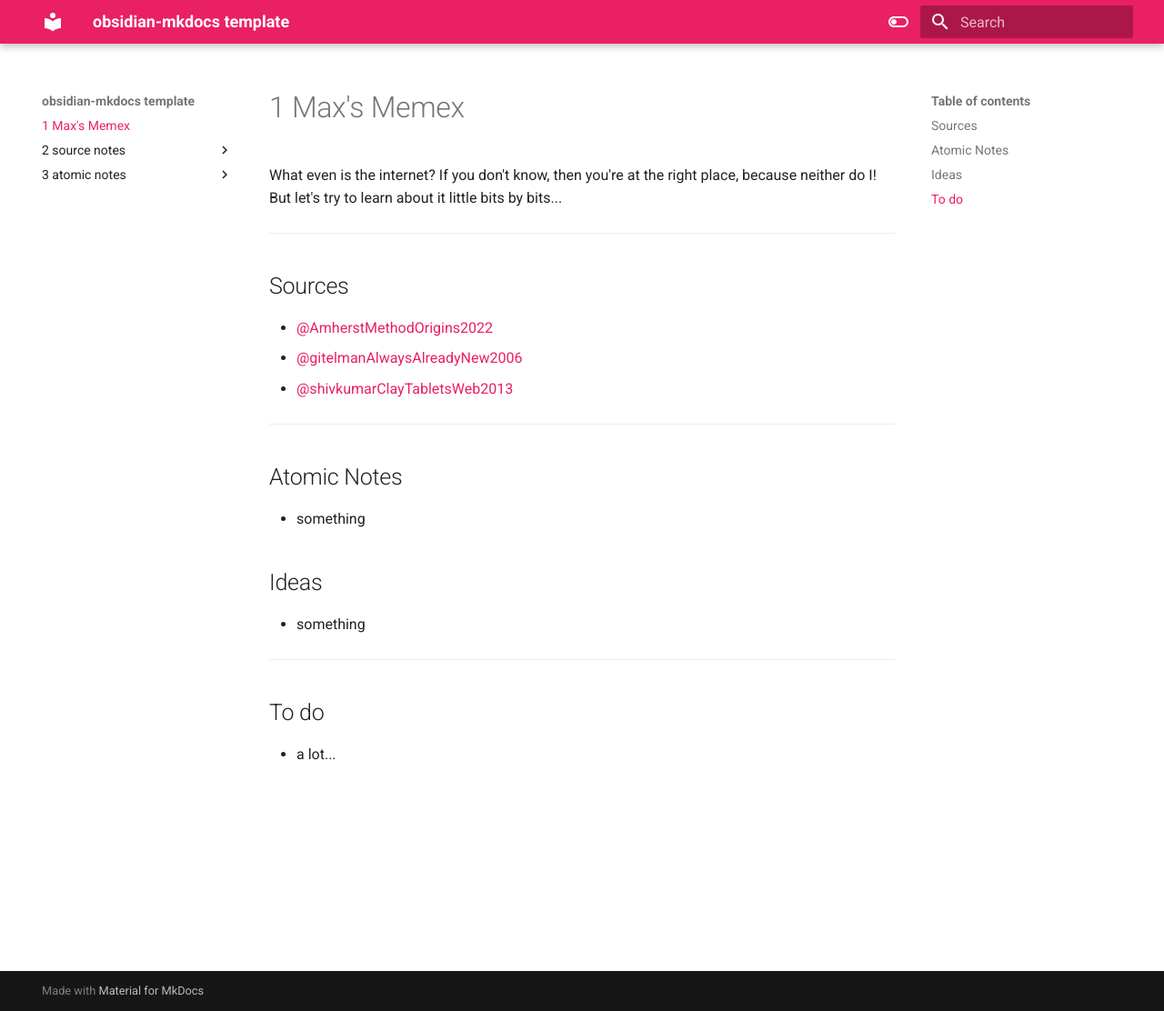
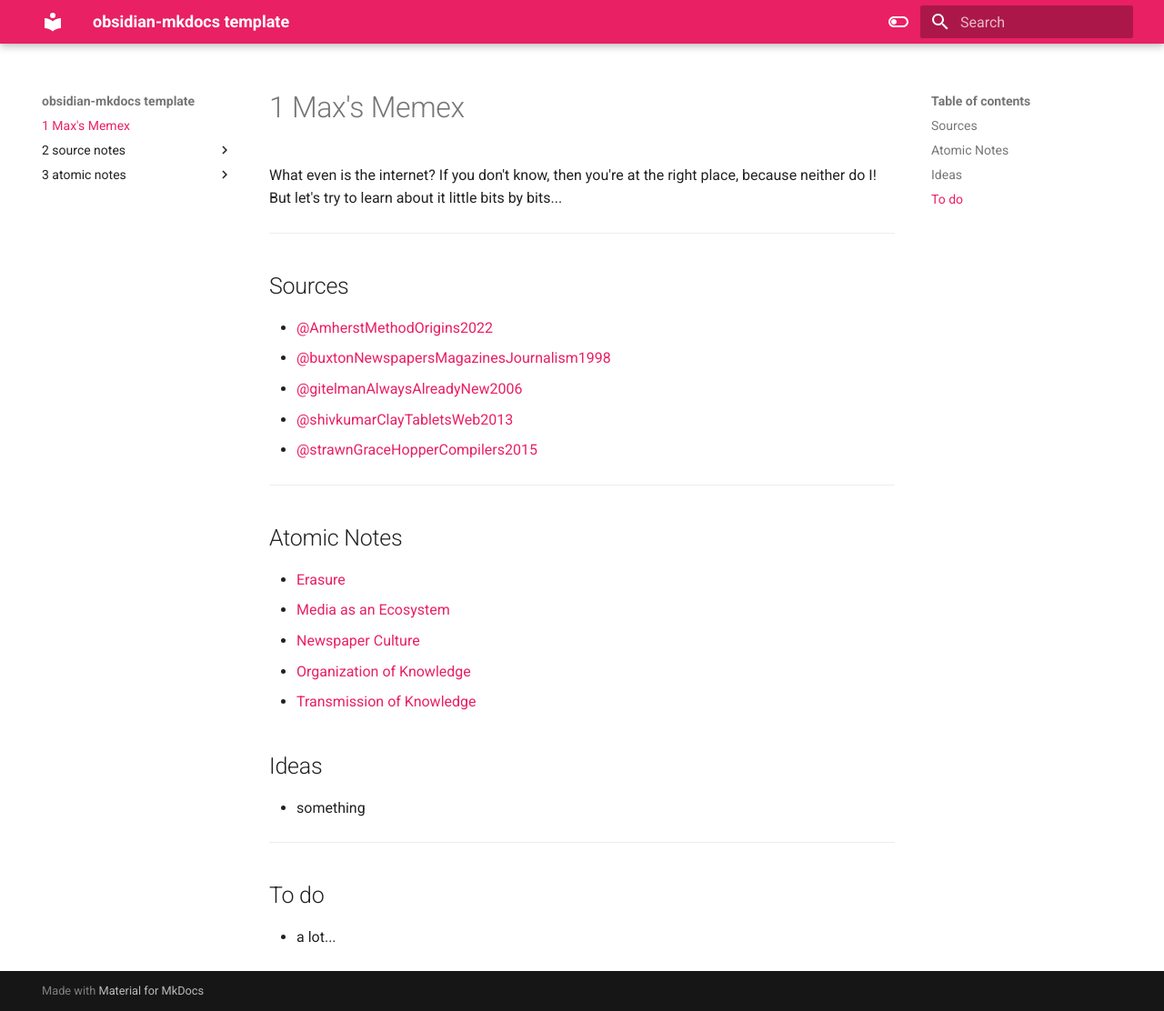
Before and after one commit to MaxTheBeast300/Hist1900memex, an MkDocs documentation site: the page built from docs/index.md, in a window 1280 px wide and 1112 px high. Shown: the whole window at 91% size. Built offline with MkDocs 1.6.1 and Material for MkDocs 9.7.7, drawn with Linux system fonts in a browser that asks for light colours.

Commit message:
Add files via upload

```diff
--- a/docs/index.md
+++ b/docs/index.md
@@ -6,13 +6,19 @@ What even is the internet? If you don't know, then you're at the right place, be
 ## Sources
 
 - [@AmherstMethodOrigins2022](@AmherstMethodOrigins2022.md)
+- [@buxtonNewspapersMagazinesJournalism1998](@buxtonNewspapersMagazinesJournalism1998.md)
 - [@gitelmanAlwaysAlreadyNew2006](@gitelmanAlwaysAlreadyNew2006.md)
 - [@shivkumarClayTabletsWeb2013](@shivkumarClayTabletsWeb2013)
+- [@strawnGraceHopperCompilers2015](@strawnGraceHopperCompilers2015)
 
 ---
 ## Atomic Notes
 
-- something
+- [Erasure](Erasure.md)
+- [Media as an Ecosystem](Media_as_an_ecosystem.md)
+- [Newspaper Culture](Newspaper_culture.md)
+- [Organization of Knowledge](Organization_of_knowledge.md)
+- [Transmission of Knowledge](Transmission_of_knowledge.md)
 
 ## Ideas
 
```
Also changed, not shown: docs/2-source_notes/@buxtonNewspapersMagazinesJournalism1998.md (added, +24 -0 lines), docs/2-source_notes/@shivkumarClayTabletsWeb2013.md (+0 -1 lines), docs/2-source_notes/@strawnGraceHopperCompilers2015.md (added, +24 -0 lines), docs/3-atomic_notes/Erasure.md (added, +22 -0 lines), docs/3-atomic_notes/Newspaper_culture.md (added, +24 -0 lines), docs/3-atomic_notes/Transmission_of_knowledge.md (line endings or trailing spaces).
